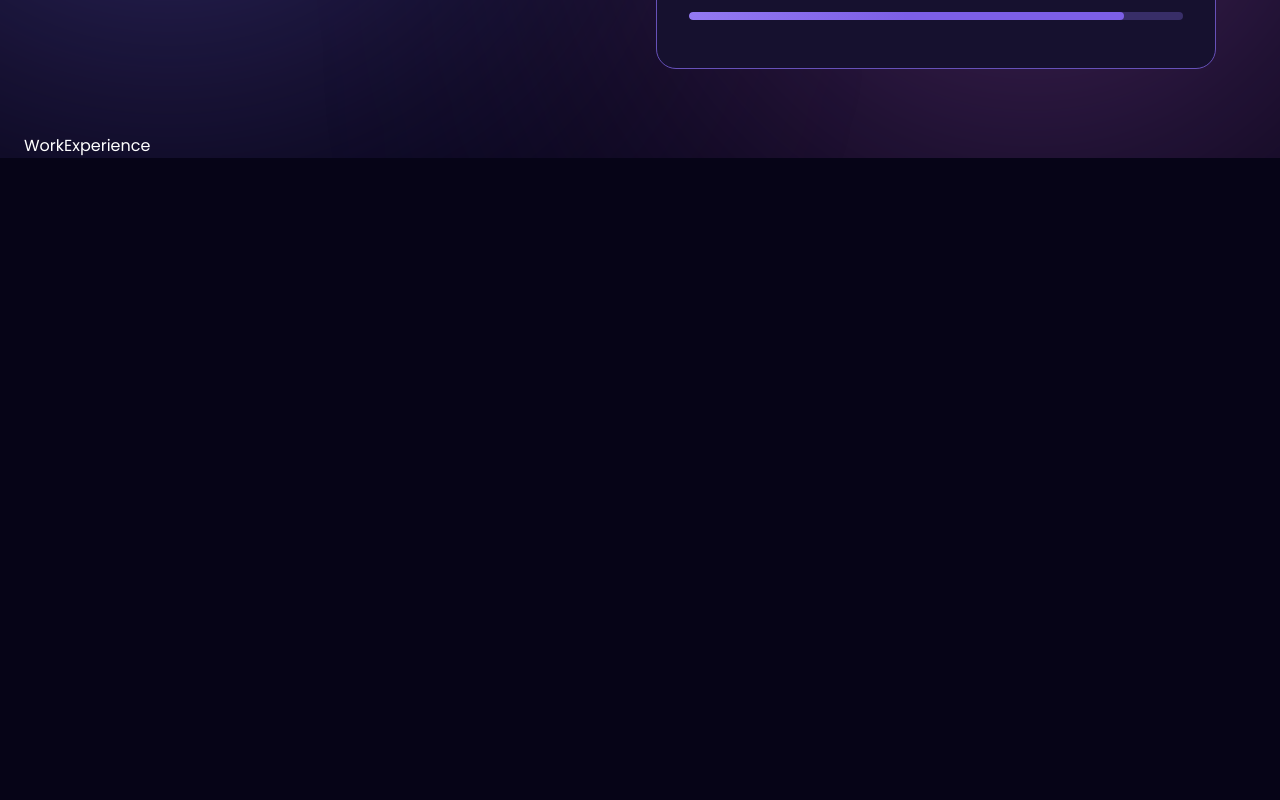
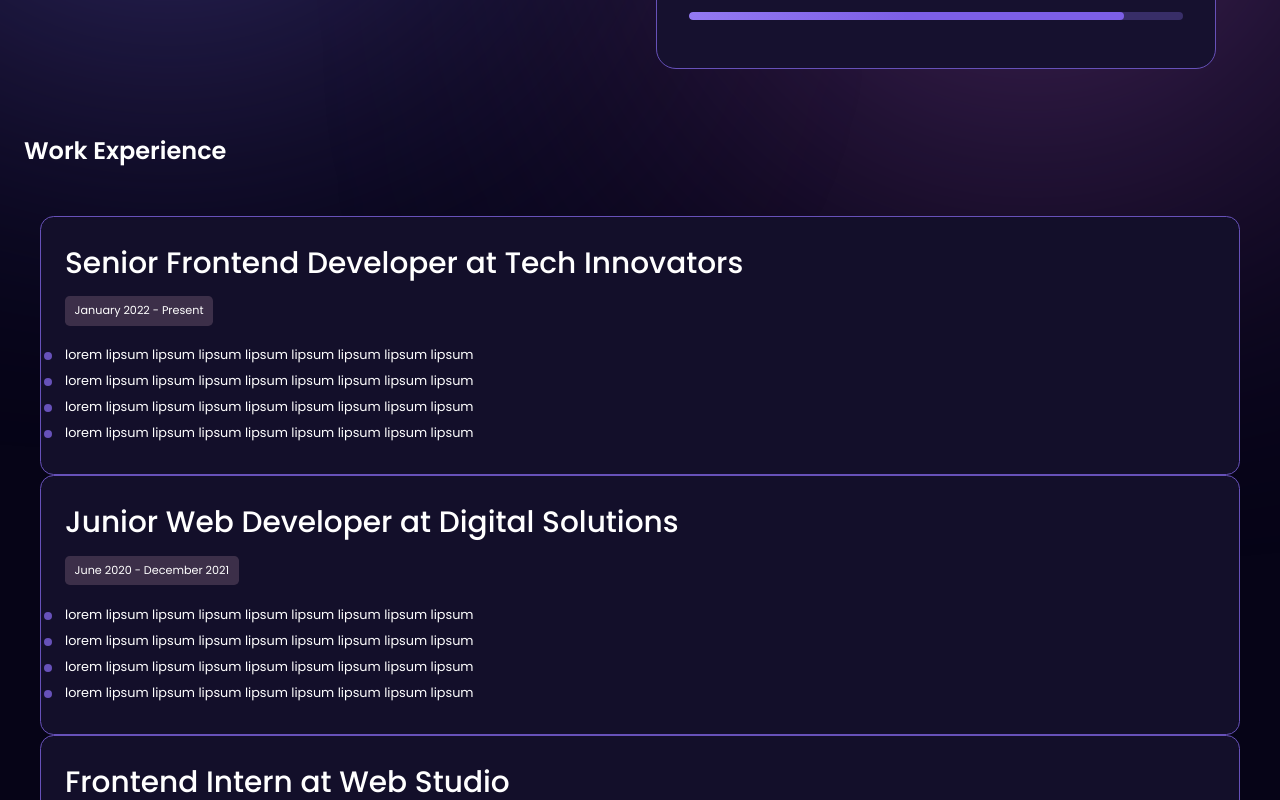
Before and after one commit to NeemaMwende/Portfolio, a React (Create React App) app in the folder portfolio/: page / in a window 1280 px wide. Shown: the part 1300-2100 px from the top of the page. Before the commit the page ends 1458 px from the top, so only its background shows below. Built offline with nearby package versions, Linux system fonts and the light colour scheme.

Commit message:
work experience components

```diff
--- a/portfolio/package.json
+++ b/portfolio/package.json
@@ -9,6 +9,7 @@
     "react": "^18.3.1",
     "react-dom": "^18.3.1",
     "react-scripts": "5.0.1",
+    "slick-carousel": "^1.8.1",
     "web-vitals": "^2.1.4"
   },
   "scripts": {
--- /dev/null
+++ b/portfolio/src/components/ExperienceCard.css
@@ -0,0 +1,38 @@
+.work-experience-card{
+    background: #130f2a;
+    border-radius: 0.85rem;
+    border: 1.5px solid #6751b9;
+    padding: 1.5rem;
+    margin: 0 1rem;
+}
+.work-experience-card h6{
+    font-size: 1.85rem;
+    font-weight: 500;
+    margin-bottom: 0.7rem;
+}
+.work-duration{
+    display: inline-block;
+    font-size: 0.7rem;
+    font-weight: 400;
+    background: rgba(103, 81, 105, 0.5);
+    border-radius: 0.3rem;
+    padding: 0.4rem 0.6rem;
+    margin-bottom: 1.3rem;
+}
+.work-experience-card ul li {
+    list-style: none;
+    font-size: 0.8rem;
+    font-weight: 400;
+    margin-bottom: 0.5rem;
+    position: relative;
+}
+.work-experience-card ul li::after{
+    content: "";
+    width: 0.5rem;
+    height: 0.5rem;
+    background-color: #6751b9;
+    border-radius: 0.5rem;
+    position: absolute;
+    left: -1.3rem;
+    top: 0.35rem;
+}
--- /dev/null
+++ b/portfolio/src/components/ExperienceCard.jsx
@@ -0,0 +1,20 @@
+import React from 'react';
+import "./ExperienceCard.css";
+
+const ExperienceCard = ({ details }) => {
+  return (
+    <div className="work-experience-card">
+      <h6>{details.title}</h6>
+
+      <div className="work-duration">{details.date}</div>
+
+      <ul>
+        {details.responsibilities.map((item) => (
+          <li key={item}>{item}</li>
+        ))}
+      </ul>
+    </div>
+  )
+}
+
+export default ExperienceCard;
--- a/portfolio/src/components/WorkExperience.css
+++ b/portfolio/src/components/WorkExperience.css
@@ -0,0 +1,9 @@
+.experience-container {
+    margin: 4rem 0;
+    position: relative;
+}
+.experience-container h5{
+    font-size: 1.5rem;
+    font-weight: 600;
+    margin-bottom: 3rem;
+}
--- a/portfolio/src/components/WorkExperience.jsx
+++ b/portfolio/src/components/WorkExperience.jsx
@@ -1,10 +1,20 @@
 import React from 'react';
 import "./WorkExperience.css";
+import ExperienceCard from './ExperienceCard';
+import { WORK_EXPERIENCE } from "../../src/utils/data"
 
 const WorkExperience = () => {
   return (
-    <div>WorkExperience</div>
+    <section className='experience-container'>
+        <h5>Work Experience</h5>
+
+        <div className="experience-content">
+            {WORK_EXPERIENCE.map((item) => (
+              <ExperienceCard key={item.title} details={item}/>
+            ))}
+        </div>
+    </section>
   )
 }
 
-export default WorkExperience
+export default WorkExperience;
```
Also changed, not shown: 1 other file (tests, documents, lock files or other folders).
